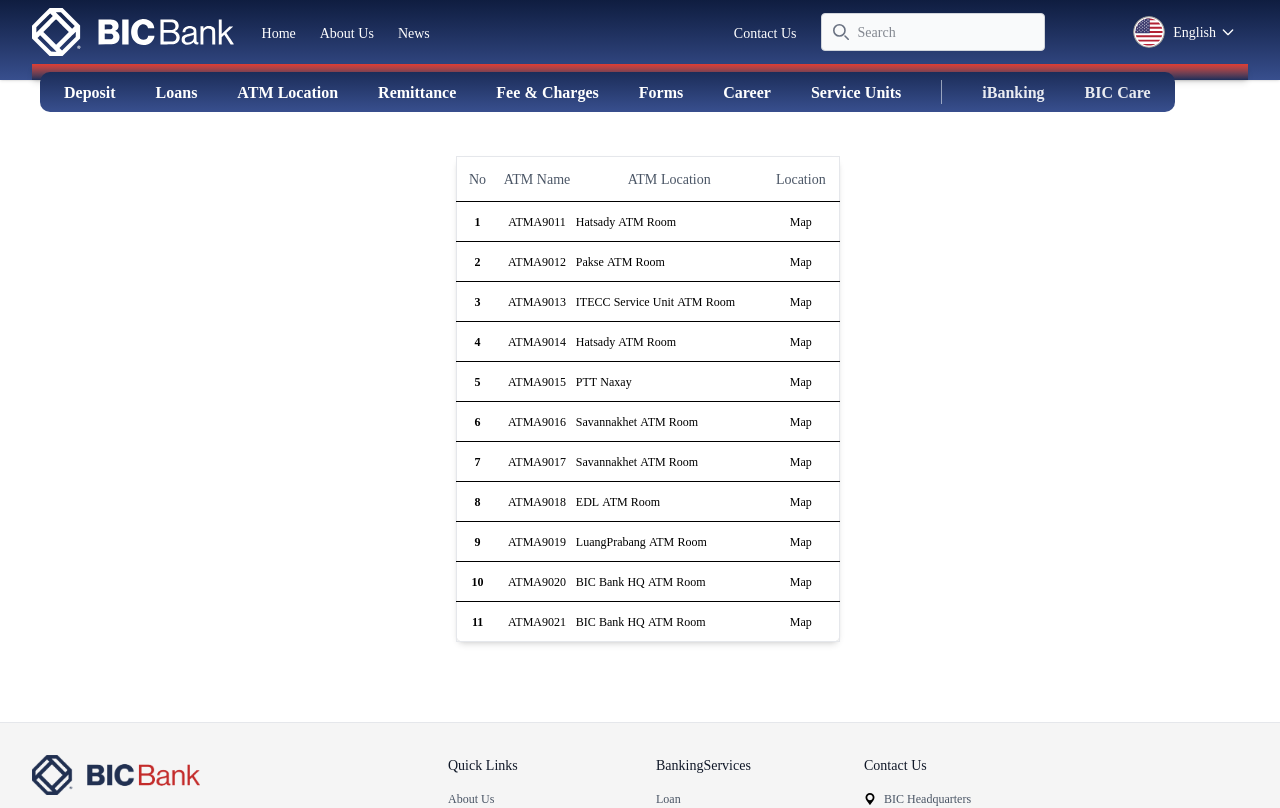
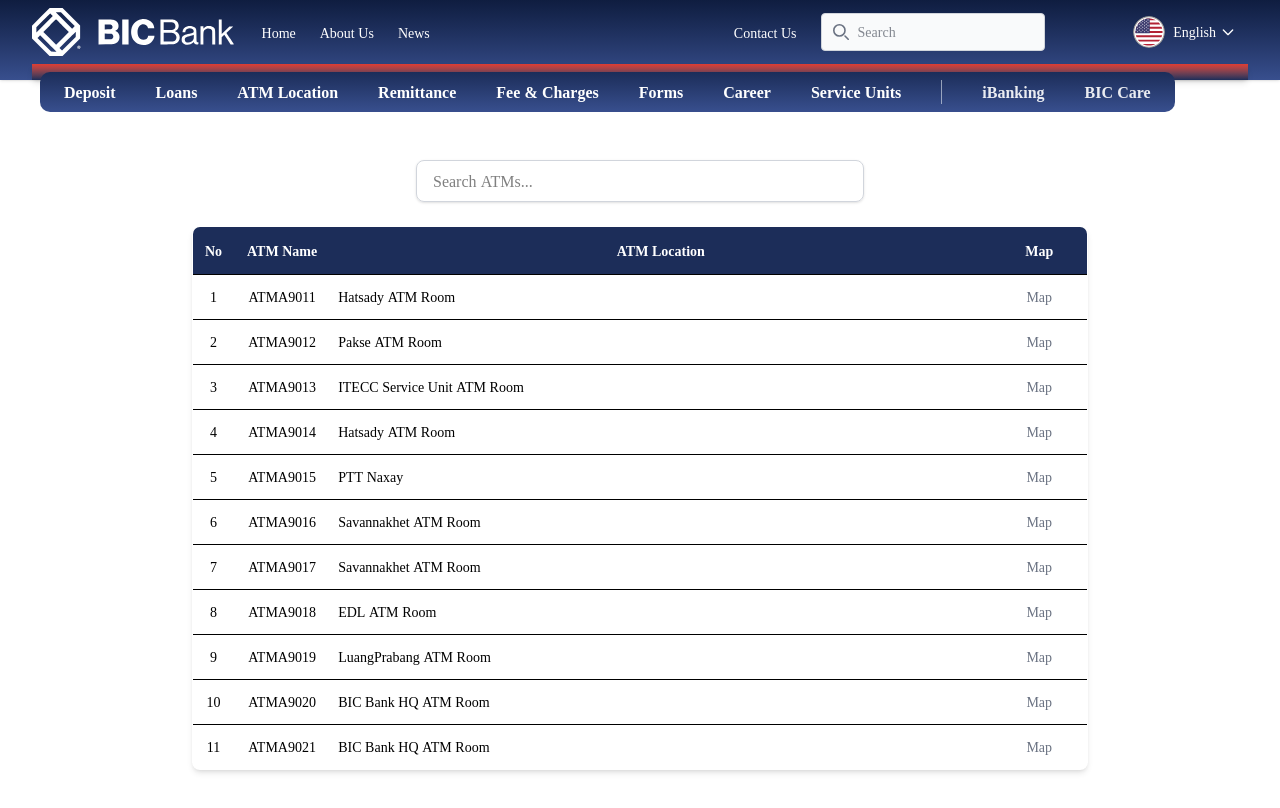
Before and after one commit to Paneeda/web-baseddd, a React (Vite) app: page /atm in a window 1280 px wide. Shown: the top 808 px of the page. Built offline with nearby package versions, Linux system fonts and the light colour scheme.

Commit message:
refactor#13

```diff
--- a/src/components/Footer/main.tsx
+++ b/src/components/Footer/main.tsx
@@ -88,7 +88,7 @@
 
                     {/* Banking Services */}
                     <div className="text-center sm:text-left">
-                        <h6 className="text-sm text-gray-900 font-medium mb-4">{t("BankingServices")}</h6>
+                        <h6 className="text-sm text-gray-900 font-medium mb-4">{t("BankServices")}</h6>
                         <ul className="text-xs space-y-3">
                             <li>
                                 <a href="/loan" className="text-gray-600 hover:text-gray-900">
--- a/src/pages/Product/atm.tsx
+++ b/src/pages/Product/atm.tsx
@@ -1,104 +1,103 @@
-function Atm () {
+import React, { useState } from "react";
+
+interface ATM {
+  id: number;
+  name: string;
+  location: string;
+  mapUrl: string;
+}
+
+const atmData: ATM[] = [
+  { id: 1, name: "ATMA9011", location: "Hatsady ATM Room", mapUrl: "https://maps.google.com/?q=Hatsady ATM Room" },
+  { id: 2, name: "ATMA9012", location: "Pakse ATM Room", mapUrl: "https://maps.google.com/?q=Pakse ATM Room" },
+  { id: 3, name: "ATMA9013", location: "ITECC Service Unit ATM Room", mapUrl: "https://maps.google.com/?q=ITECC Service Unit ATM Room" },
+  { id: 4, name: "ATMA9014", location: "Hatsady ATM Room", mapUrl: "https://maps.google.com/?q=Hatsady ATM Room" },
+  { id: 5, name: "ATMA9015", location: "PTT Naxay", mapUrl: "https://maps.google.com/?q=PTT Naxay" },
+  { id: 6, name: "ATMA9016", location: "Savannakhet ATM Room", mapUrl: "https://maps.google.com/?q=Savannakhet ATM Room" },
+  { id: 7, name: "ATMA9017", location: "Savannakhet ATM Room", mapUrl: "https://maps.google.com/?q=Savannakhet ATM Room" },
+  { id: 8, name: "ATMA9018", location: "EDL ATM Room", mapUrl: "https://maps.google.com/?q=EDL ATM Room" },
+  { id: 9, name: "ATMA9019", location: "LuangPrabang ATM Room", mapUrl: "https://maps.google.com/?q=LuangPrabang ATM Room" },
+  { id: 10, name: "ATMA9020", location: "BIC Bank HQ ATM Room", mapUrl: "https://maps.google.com/?q=BIC Bank HQ ATM Room" },
+  { id: 11, name: "ATMA9021", location: "BIC Bank HQ ATM Room", mapUrl: "https://maps.google.com/?q=BIC Bank HQ ATM Room" },
+];
+
+const Atm: React.FC = () => {
+  const [search, setSearch] = useState("");
+
+  const filteredATMs = atmData.filter(
+    (atm) =>
+      atm.name.toLowerCase().includes(search.toLowerCase()) ||
+      atm.location.toLowerCase().includes(search.toLowerCase())
+  );
+
   return (
-        <div className=" pt-19 pl-4 justify-items-center   " >
+    <div className="pt-20 px-4 flex flex-col items-center">
 
-            <div className=" max-w-sm  ">
-            <table className=" bg-white text-center shadow-md rounded-lg border border-gray-200 mb-10 ">
+      <input
+        type="text"
+        placeholder="Search ATMs..."
+        value={search}
+        onChange={(e) => setSearch(e.target.value)}
+        className="mb-6 w-full max-w-md px-4 py-2 border border-gray-300 rounded-lg shadow-sm focus:ring focus:ring-blue-200"
+      />
+
+      <div className="w-full max-w-4xl">
+
+        <div className="hidden md:block">
+          <table className="w-full bg-white text-center shadow-md rounded-lg border border-gray-200 overflow-hidden">
             <thead>
-                    <tr className="border-b h-10 ">
-                        <th className="text-gray-600 font-medium text-sm w-6 p-3">No</th>
-                        <th className="text-gray-600 font-medium text-sm w-20">ATM Name</th>
-                        <th className=" text-gray-600 font-medium text-sm w-50">ATM Location</th>
-                        <th className="text-gray-600 font-medium text-sm w-20"> Location</th>
+              <tr className="border-b h-12 bg-bic-navy">
+                <th className="text-white font-semibold text-sm w-6 p-3">No</th>
+                <th className="text-white font-semibold text-sm w-24">ATM Name</th>
+                <th className="text-white font-semibold text-sm">ATM Location</th>
+                <th className="text-white font-semibold text-sm w-24">Map</th>
               </tr>
             </thead>
-                <tbody className="">
-                 <tr className="border-b text-xs h-10 ">
-                        <th  className="" >1</th>
-                        <td className="">	ATMA9011</td>
-                        <td className=" text-left  "> Hatsady ATM Room</td>
-                        <td className="items-center ">Map</td>
-
+            <tbody>
+              {filteredATMs.map((atm) => (
+                <tr key={atm.id} className="border-b text-sm hover:bg-gray-50">
+                  <td className="p-3">{atm.id}</td>
+                  <td>{atm.name}</td>
+                  <td className="text-left px-2">{atm.location}</td>
+                  <td>
+                    <a
+                      href={atm.mapUrl}
+                      target="_blank"
+                      rel="noopener noreferrer"
+                      className="text-gray-500 hover:underline"
+                    >
+                      Map
+                    </a>
+                  </td>
                 </tr>
-                  <tr className="border-b text-xs h-10">
-                        <th>2</th>
-                        <td className="">ATMA9012</td>
-                        <td className="text-left  ">Pakse ATM Room</td>
-                        <td className="items-center">Map</td>
-
-                    </tr>
-                    <tr className="border-b text-xs h-10">
-                        <th>3</th>
-                        <td className="">ATMA9013</td>
-                        <td className=" text-left ">ITECC Service Unit ATM Room</td>
-                        <td className="items-center">Map</td>
-
-                    </tr>
-
-                     <tr className="border-b text-xs h-10">
-                        <th>4</th>
-                        <td className="">ATMA9014</td>
-                        <td className="text-left ">Hatsady ATM Room</td>
-                        <td className="items-center ">Map</td>
-
-                    </tr>
-                       <tr className="border-b text-xs h-10">
-                        <th>5</th>
-                        <td className="">ATMA9015</td>
-                        <td className=" text-left ">	PTT Naxay</td>
-                        <td className="items-center ">Map</td>
-
-                    </tr>
-                       <tr className="border-b text-xs h-10">
-                        <th>6</th>
-                        <td className="">ATMA9016</td>
-                        <td className="text-left ">Savannakhet ATM Room</td>
-                        <td className="items-center">Map</td>
-
-                    </tr>
-                       <tr className="border-b text-xs h-10">
-                        <th>7</th>
-                        <td className="">ATMA9017</td>
-                        <td className="text-left  ">	Savannakhet ATM Room</td>
-                        <td className="items-center">Map</td>
-
-                    </tr>
-                       <tr className="border-b text-xs h-10">
-                        <th>8</th>
-                        <td className="">ATMA9018</td>
-                        <td className="text-left  ">		EDL ATM Room</td>
-                        <td className="items-center ">Map</td>
-
-                    </tr>
-                       <tr className="border-b text-xs h-10">
-                        <th>9</th>
-                        <td className="">ATMA9019</td>
-                        <td className="text-left  ">	LuangPrabang ATM Room</td>
-                        <td className="items-center">Map</td>
-
-                    </tr>
-                       <tr className="border-b text-xs h-10">
-                        <th>10</th>
-                        <td className="">ATMA9020</td>
-                        <td className=" text-left ">	BIC Bank HQ ATM Room</td>
-                        <td className="items-center">Map</td>
-
-                    </tr>
-                       <tr className="text-xs h-10">
-                        <th>11</th>
-                        <td className="">ATMA9021</td>
-                        <td className=" text-left ">	BIC Bank HQ ATM Room</td>
-                        <td className="items-center">Map</td>
-
-                    </tr>
-
+              ))}
             </tbody>
           </table>
-
         </div>
 
+
+        <div className="block md:hidden space-y-4">
+          {filteredATMs.map((atm) => (
+            <div
+              key={atm.id}
+              className="bg-white shadow-md rounded-lg p-4 border border-gray-200"
+            >
+              <p className="font-semibold text-gray-700">{atm.name}</p>
+              <p className="text-sm text-gray-500">{atm.location}</p>
+              <a
+                href={atm.mapUrl}
+                target="_blank"
+                rel="noopener noreferrer"
+                className="mt-2 inline-block text-blue-500 text-sm font-medium hover:underline"
+              >
+                View on Map
+              </a>
+            </div>
+          ))}
+        </div>
+      </div>
     </div>
   );
-}
+};
 
-export default Atm
+export default Atm;
```
Also changed, not shown: src/pages/Career/main.tsx (+74 -126 lines), src/pages/contactUs/main.tsx (+106 -142 lines). Lines whose indentation alone changed are shown as unchanged.
